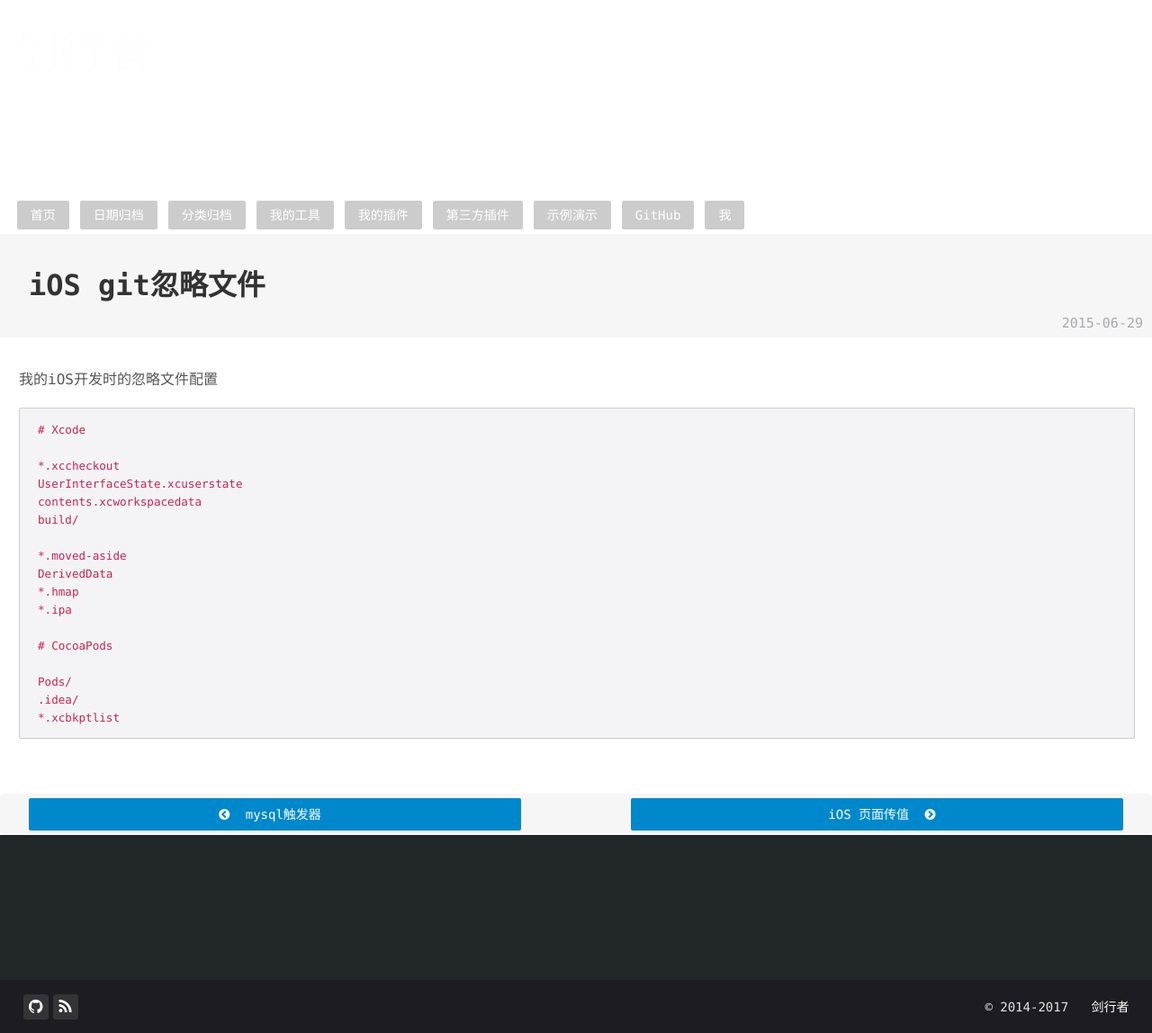
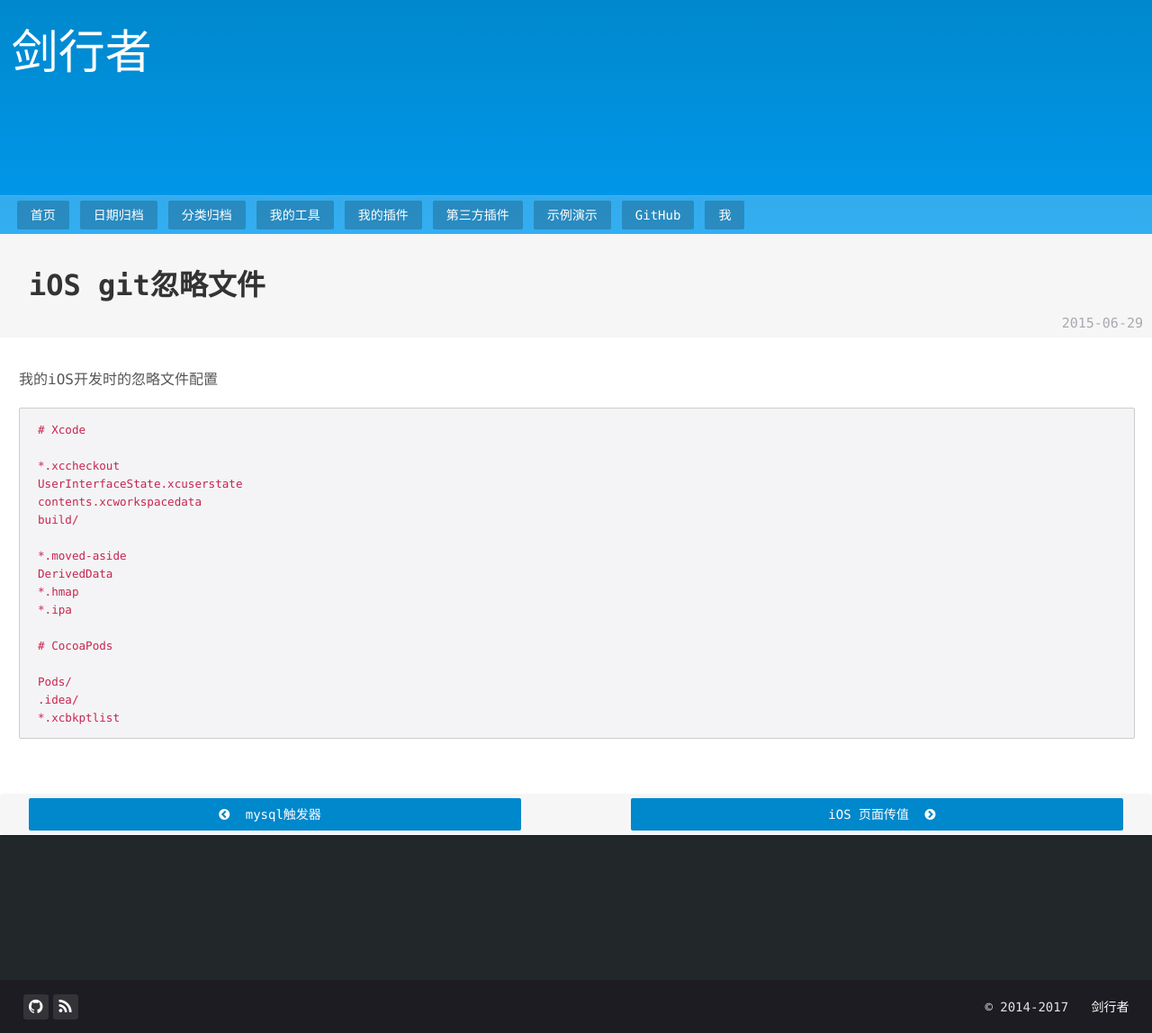
Before and after one commit to psvmc/myblog_jekyll, a Jekyll site: the page built from _posts/2015-06-29-ios-gitignore.md, in a window 1280 px wide. Shown: the whole page at 90% size. Built offline with Jekyll 4.4.1, drawn with Linux system fonts in a browser that asks for light colours; nearby versions of some CDN libraries; comment, search, counter and statistics services are not loaded.

Commit message:
修改头部

```diff
--- a/_layouts/post.html
+++ b/_layouts/post.html
@@ -31,8 +31,8 @@
 <body id="ztheme">
 	<div class="page-wrapper">
 		<section class="head" id="ztheme-head">
-			<div id="ztheme-head-img-div" style="position:absolute;z-index:1;width:100%;height:100%;overflow:hidden;display:none;">
-				<img src="/jekyll-themes/ztheme/images/touming.png" style="width:100%;" id="ztheme-head-img" />
+			<div id="ztheme-head-img-div" style="position:absolute;z-index:1;width:100%;height:100%;overflow:hidden;" class="header_background">
+
 			</div>
 
 			<div style="width:100%;height:100%;position:absolute;z-index:2;">
```
